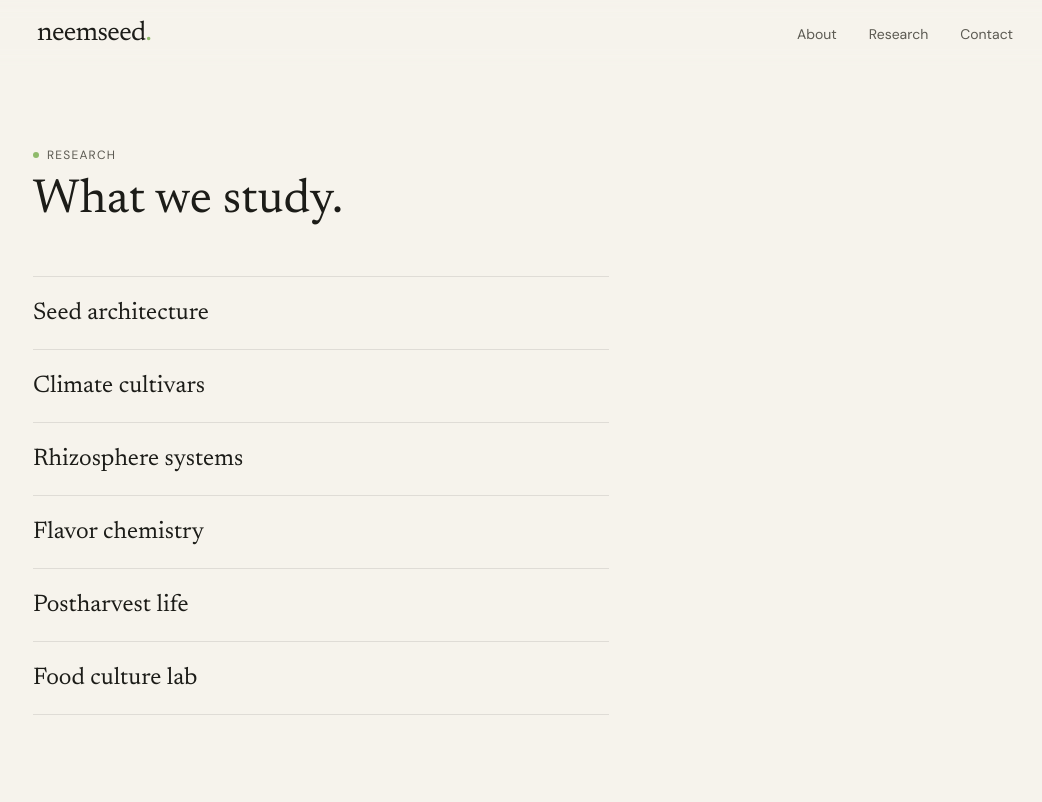
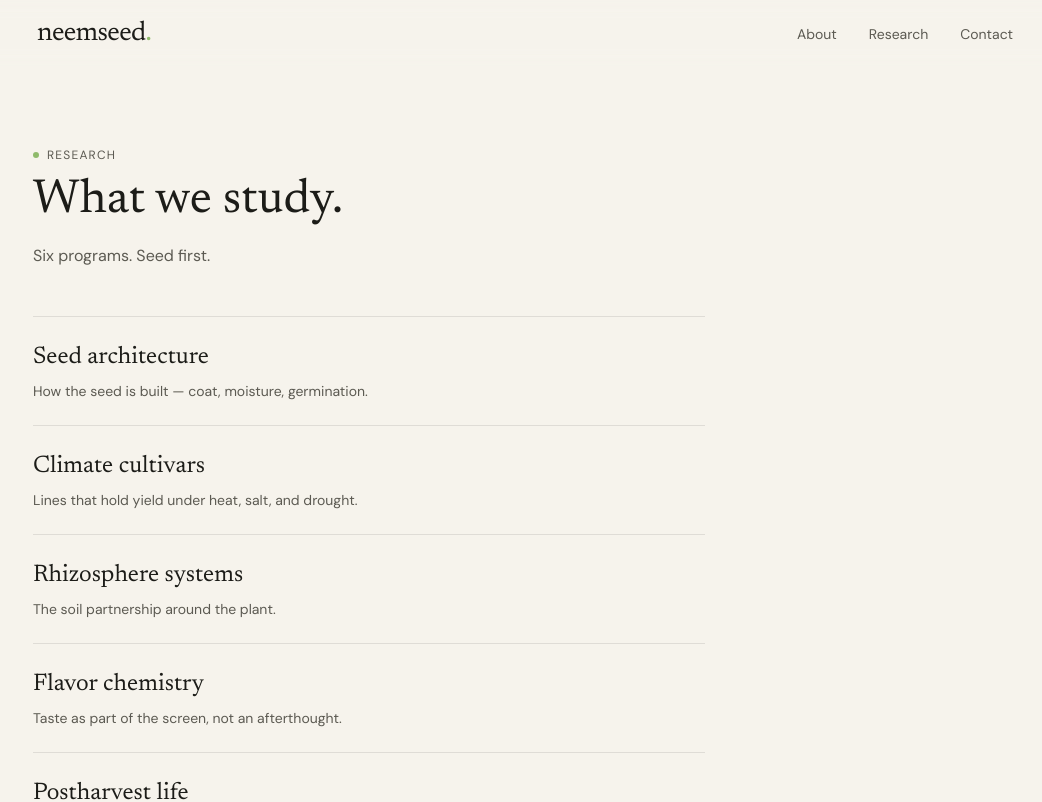
Before and after one commit to nbaldwin09/neemseed, a React (Vite) app: page /research in a window 1280 px wide. Shown: the top 802 px of the page, without its empty margins (115-1157 px from the left). Built offline with nearby package versions, Linux system fonts and the light colour scheme.

Commit message:
Research titles plus one line each

```diff
--- a/src/routes/research.tsx
+++ b/src/routes/research.tsx
@@ -1,16 +1,29 @@
 import { createFileRoute } from "@tanstack/react-router";
 import { SimplePage } from "@/components/simple-page";
-import { PROGRAMS } from "@/lib/neem/content";
 
 export const Route = createFileRoute("/research")({ component: ResearchPage });
 
+const PROGRAMS = [
+  { title: "Seed architecture", copy: "How the seed is built — coat, moisture, germination." },
+  { title: "Climate cultivars", copy: "Lines that hold yield under heat, salt, and drought." },
+  { title: "Rhizosphere systems", copy: "The soil partnership around the plant." },
+  { title: "Flavor chemistry", copy: "Taste as part of the screen, not an afterthought." },
+  { title: "Postharvest life", copy: "What happens after harvest, in the crate and on the table." },
+  { title: "Food culture", copy: "Whether a crop can enter a kitchen in more than one place." },
+];
+
 function ResearchPage() {
   return (
-    <SimplePage kicker="Research" title="What we study.">
-      <ul className="max-w-xl divide-y divide-line border-y border-line">
+    <SimplePage
+      kicker="Research"
+      title="What we study."
+      lead="Six programs. Seed first."
+    >
+      <ul className="max-w-2xl divide-y divide-line border-y border-line">
         {PROGRAMS.map((p) => (
-          <li key={p.id} className="py-5">
+          <li key={p.title} className="py-6">
             <p className="font-display text-2xl">{p.title}</p>
+            <p className="mt-2 text-sm text-muted">{p.copy}</p>
           </li>
         ))}
       </ul>
```
